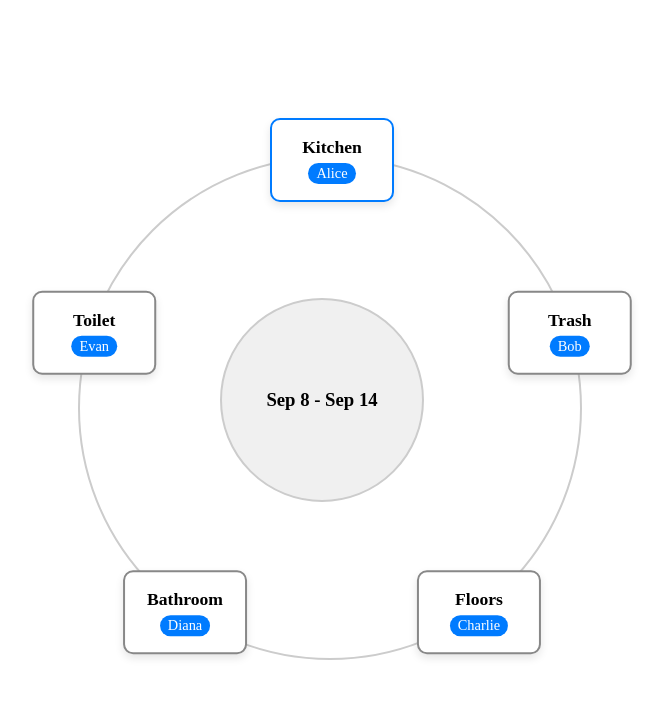
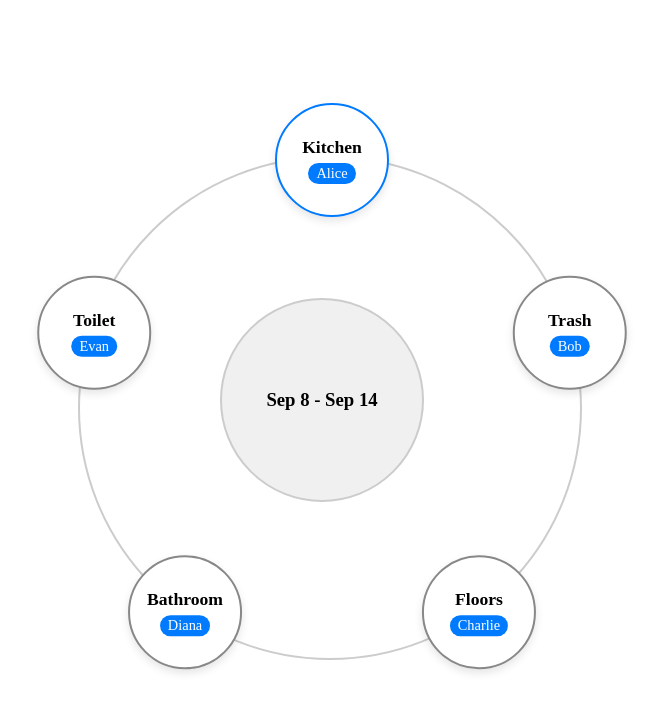
Before and after one commit to DanielRachev/scheduler, a React (Vite) app: page / in a window 1280 px wide. Shown: the top 712 px of the page, without its empty margins (318-981 px from the left). Built offline with nearby package versions, Linux system fonts and the light colour scheme.

Commit message:
feat: Make task cards circular.

```diff
--- a/src/App.css
+++ b/src/App.css
@@ -37,21 +37,18 @@
   position: absolute;
   top: 50%;
   left: 50%;
-  width: 120px;
-  height: 80px;
-  margin-left: -60px;
-  margin-top: -40px;
-
+  width: 110px;
+  height: 110px;
+  margin-left: -55px;
+  margin-top: -55px;
   display: flex;
   flex-direction: column;
   justify-content: center;
   align-items: center;
-
   background-color: white;
   border: 2px solid #888;
-  border-radius: 10px;
+  border-radius: 50%;
   box-shadow: 0 4px 8px rgba(0,0,0,0.1);
-
   transform-origin: center center;
 }
 
```
